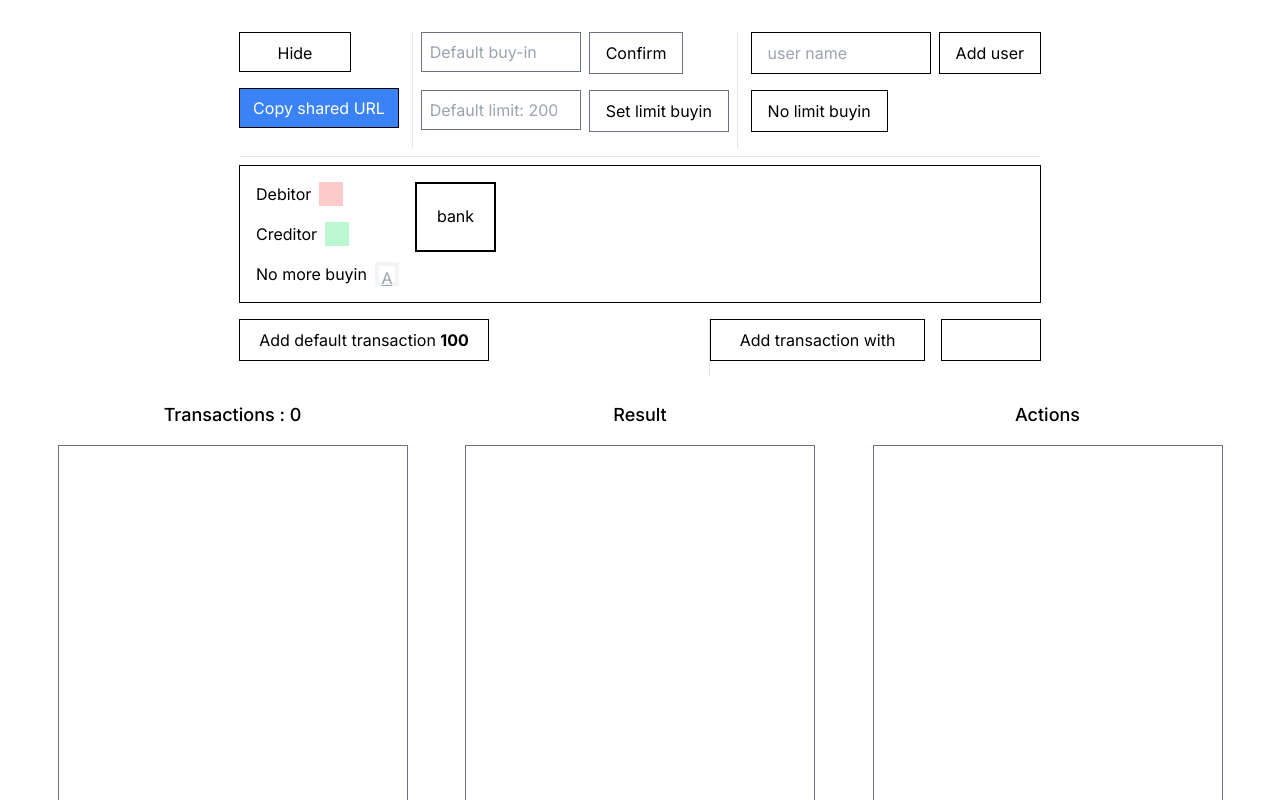
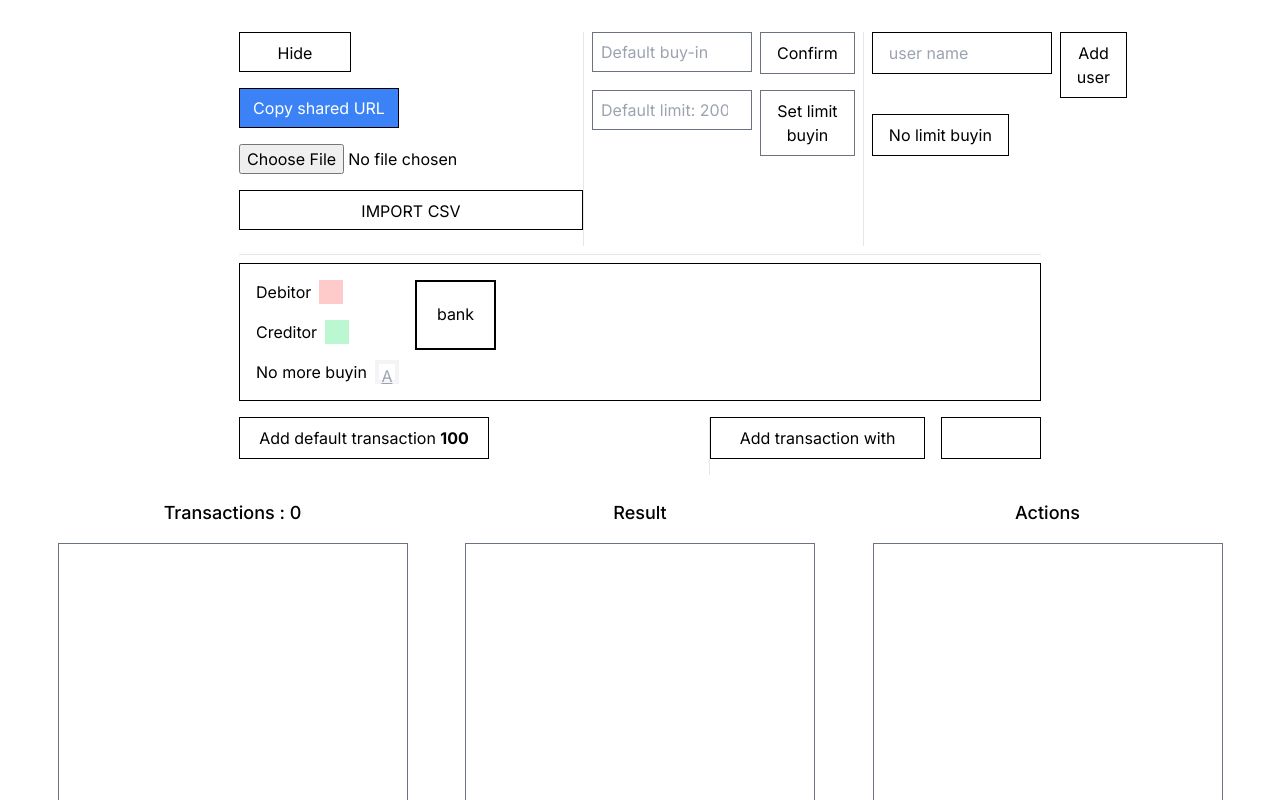
Before and after one commit to thuutri2710/porkerbill, a Next.js app: page /v2 in a window 1280 px wide. Shown: the top 800 px of the page. Built offline with nearby package versions, Linux system fonts and the light colour scheme.

Commit message:
Add feature uploading CSV from poker online

```diff
--- a/app/v2/page.tsx
+++ b/app/v2/page.tsx
@@ -241,7 +241,10 @@
       />
 
       <div className="max-w-[1290px] mx-auto order-5 w-full">
-        <div id="finalResult" className="flex flex-col md:flex-row justify-evenly w-full bg-white">
+        <div
+          id="finalResult"
+          className="flex flex-col-reverse md:flex-row justify-evenly w-full bg-white"
+        >
           <div>
             <p className="text-lg font-medium text-center mb-4 bg-white">
               Transactions : {transactions.length}
--- a/components/Users.tsx
+++ b/components/Users.tsx
@@ -1,4 +1,4 @@
-import { useRef, useState } from "react";
+import { ChangeEvent, useRef, useState, MouseEvent } from "react";
 import clsx from "clsx";
 
 interface Transaction {
@@ -12,7 +12,7 @@
   overBuyInUsers: string[];
   limitBuyIn: number;
   setUsers: (u: string[]) => void;
-  setTransactions: (t: Transaction | ((prevState: Transaction[]) => Transaction[])) => void;
+  setTransactions: (t: Transaction[] | ((prevState: Transaction[]) => Transaction[])) => void;
   setLimitBuyIn: (l: number) => void;
 }
 
@@ -24,16 +24,68 @@
   setLimitBuyIn,
   limitBuyIn,
 }: UsersProps) => {
+  const INTERMEDIARY = "Bank";
   const inputRef = useRef<HTMLInputElement>(null);
   const buyInRef = useRef<HTMLInputElement>(null);
   const limitBuyInRef = useRef<HTMLInputElement>(null);
   const [isShowConfig, setIsShowConfig] = useState<boolean>(true);
+  const [file, setFile] = useState<File>();
+  const fileReader = new FileReader();
 
   const [defaultBuyIn, setDefaultBuyIn] = useState<number>(100);
   const moneyOfTransactionInputRef = useRef<HTMLInputElement>(null);
   const [creditor, setCreditor] = useState<string>();
   const [debitor, setDebitor] = useState<string>();
   const [isCopyLoading, setIsCopyLoading] = useState<boolean>(false);
+
+  const handleOnChange = (e: ChangeEvent<HTMLInputElement>) => {
+    if (!e.target.files) {
+      return;
+    }
+
+    setFile(e.target.files[0]);
+  };
+
+  const parseDataFromCSV = (csv: string) => {
+    const [header, ...rows] = csv.split("\n");
+    const players = [INTERMEDIARY];
+    const importedTransactions: Transaction[] = [];
+
+    rows.filter(Boolean).forEach((row) => {
+      const cells = row.split(",");
+      const netValue = Number(cells[cells.length - 1]);
+      const player = cells[0].split('"')[1];
+      players.push(player);
+
+      if (netValue > 0) {
+        importedTransactions.push({
+          money: netValue > 0 ? netValue : -netValue,
+          debitor: INTERMEDIARY,
+          creditor: player,
+        } as Transaction);
+      } else {
+        importedTransactions.push({
+          money: netValue > 0 ? netValue : -netValue,
+          creditor: INTERMEDIARY,
+          debitor: player,
+        } as Transaction);
+      }
+    });
+
+    setTransactions(importedTransactions);
+    setUsers(players);
+  };
+  const handleOnSubmit = (e: MouseEvent<HTMLButtonElement>) => {
+    e.preventDefault();
+    if (file) {
+      fileReader.onload = function (event: ProgressEvent<FileReader>) {
+        const csvOutput = event.target?.result;
+        console.log(csvOutput);
+        parseDataFromCSV(csvOutput as string);
+      };
+      fileReader.readAsText(file);
+    }
+  };
 
   const getBuyInValue = () => {
     if (!buyInRef.current) {
@@ -137,6 +189,15 @@
               )}
             </button>
           </div>
+          <form>
+            <input type={"file"} id={"csvFileInput"} accept={".csv"} onChange={handleOnChange} />
+            <button
+              className="grow-0 p-2 border border-solid border-black h-10 w-full my-4"
+              onClick={handleOnSubmit}
+            >
+              IMPORT CSV
+            </button>
+          </form>
         </div>
         {isShowConfig && (
           <>
```
